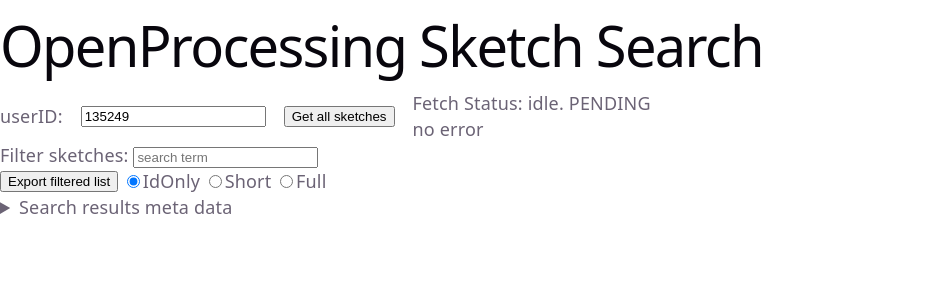
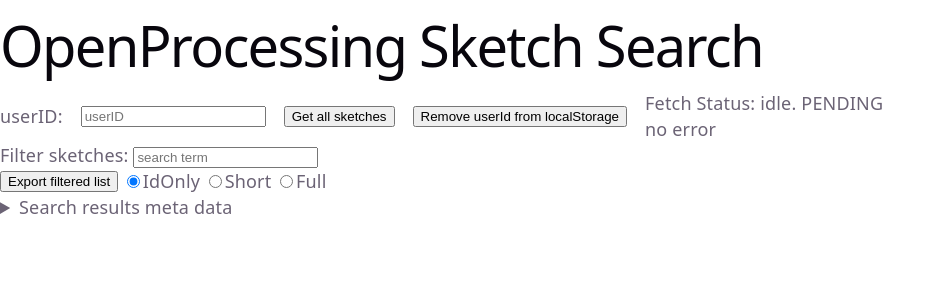
Before and after one commit to nbogie/openprocessing-sketch-search-react-ts, a React (Vite) app: page / in a window 1280 px wide. Shown: the top 300 px of the page, without its empty margins (0-945 px from the left). Built offline with nearby package versions, Linux system fonts and the light colour scheme.

Commit message:
store userId in localStorage

```diff
--- a/package.json
+++ b/package.json
@@ -29,6 +29,7 @@
         "radash": "^12.1.1",
         "typescript": "~5.9.3",
         "typescript-eslint": "^8.57.0",
+        "usehooks-ts": "^3.1.1",
         "vite": "^8.0.1"
     }
 }
--- a/src/OPSketchSearch.tsx
+++ b/src/OPSketchSearch.tsx
@@ -1,20 +1,23 @@
 import { useQuery } from "@tanstack/react-query";
 import { useState, type JSX } from "react";
+import { useLocalStorage } from "usehooks-ts";
 import { ExportControls } from "./ExportControls.tsx";
+import {
+    exportFilteredListToClipboard,
+    type ExportFormat,
+} from "./exportFilteredList.ts";
 import { OPSketchCard } from "./OPSketchCard.tsx";
 import {
     filterForMatchingNames,
     searchForUserSketches,
 } from "./searchForUserSketches.ts";
 import { SketchResultsMetaData } from "./SketchResultsMetaData.tsx";
-import {
-    exportFilteredListToClipboard,
-    type ExportFormat,
-} from "./exportFilteredList.ts";
 
 export function OPSketchSketchSearch(): JSX.Element {
     const [searchTerm, setSearchTerm] = useState("");
-    const [userId, setUserId] = useState(135249);
+
+    const [userId, setUserId, removeUserIdFromLocalStorage] =
+        useLocalStorage<number>("userId", 0);
 
     const { data, isPending, error, refetch, fetchStatus } = useQuery({
         queryKey: ["sketches", userId],
@@ -22,6 +25,7 @@
         enabled: false,
     });
 
+    //TODO: don't search with missing or invalid userId
     const filteredSketches = data
         ? filterForMatchingNames(data, searchTerm)
         : [];
@@ -34,10 +38,13 @@
                 <input
                     type="text"
                     onChange={(e) => setUserId(parseInt(e.target.value))}
-                    value={userId}
+                    value={userId || undefined}
                     placeholder={"userID"}
                 />
                 <button onClick={() => refetch()}>Get all sketches</button>
+                <button onClick={removeUserIdFromLocalStorage}>
+                    Remove userId from localStorage
+                </button>
                 <div>
                     <div>
                         Fetch Status: {fetchStatus}.{" "}
```
Also changed, not shown: 2 other files (tests, documents, lock files or other folders).
